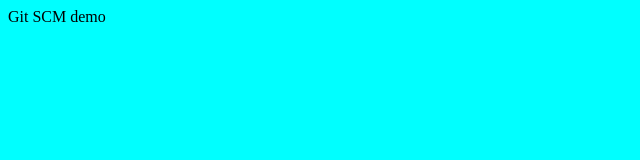
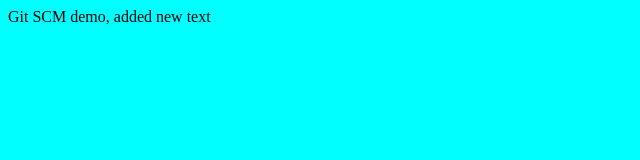
Before and after one commit to zafar90/recapgit, a plain HTML site: page index.html in a window 1280 px wide. Shown: the whole page, without its empty margins (0-640 px from the left). Drawn offline with Linux system fonts and the light colour scheme.

Commit message:
Update index.html

```diff
--- a/index.html
+++ b/index.html
@@ -1,3 +1,3 @@
 <html>
-	<body bgcolor=cyan>Git SCM demo</body>
+	<body bgcolor=cyan>Git SCM demo, added new text</body>
 </html>
```
